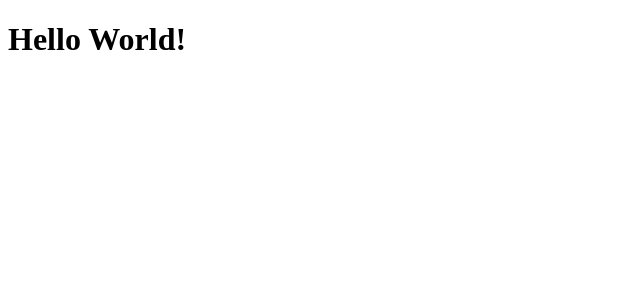
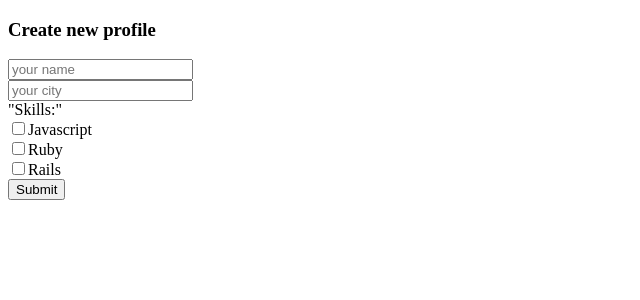
Before and after one commit to tadahmen/jrdev-job-hunt-FRONT, a React app: page / in a window 1280 px wide. Shown: the top 300 px of the page, without its empty margins (0-640 px from the left). Built offline with nearby package versions, Linux system fonts and the light colour scheme.

Commit message:
JuniorForm grotendeels af

```diff
--- /dev/null
+++ b/src/JuniorForm.js
@@ -0,0 +1,85 @@
+import React from 'react';
+import jQuery from 'jquery';
+
+class JuniorForm extends React.Component {
+  constructor() {
+    super();
+  }
+
+  createJunior(event) {
+    event.preventDefault();
+
+    let component = this;
+
+    let junior_id =this.props.juniorId;
+    let name = this.refs.newJuniorName.value;
+    let city = this.refs.newJuniorCity.value;
+    // let picture = this.refs.newJuniorPicture.value;
+    let javascript = this.refs.newJuniorJavascript.value;
+    let ruby = this.refs.newJuniorRuby.value;
+    let rails = this.refs.newJuniorRails.value;
+    // let  = this.refs.newJuniorCity.value;
+    // let  = this.refs.newJuniorCity.value;
+    // let  = this.refs.newJuniorCity.value;
+    // let  = this.refs.newJuniorCity.value;
+    // let  = this.refs.newJuniorCity.value;
+    // let  = this.refs.newJuniorCity.value;
+    // let  = this.refs.newJuniorCity.value;
+    // let  = this.refs.newJuniorCity.value;
+    // let  = this.refs.newJuniorCity.value;
+
+    let newJunior = {
+      id: null,
+      junior_id: junior_id,
+      name: name,
+      city: city,
+      javascript: javascript,
+      ruby: ruby,
+      rails: rails
+    };
+
+    jQuery.ajax({
+      type: "POST",
+      url: `http://localhost:5000/profiles/${junior_id}.json`,
+      data: JSON.stringify({
+          profile: newJunior
+      }),
+      contentType: "application/json",
+      dataType: "json"
+    })
+      .done(function(data) {
+        component.props.onChange();
+        component.refs.newJuniorInput.value = "";
+        component.refs.newJuniorDescription.value = "";
+      })
+
+      .fail(function(error) {
+        console.log(error);
+      });
+  }
+
+  render() {
+    return (
+      <div className="well">
+        <form onSubmit={this.createJunior.bind(this)}>
+          <h3>Create new profile</h3>
+              <input type="text" className="form-control" ref="newJuniorName" placeholder="your name" />
+              <br/>
+              <input type="text" className="form-control" ref="newJuniorCity" placeholder="your city" />
+              <br/>
+              "Skills:"
+              <br/>
+              <input type="checkbox" ref="newJuniorJavascript" name="Skills" value="true" />Javascript
+              <br/>
+              <input type="checkbox" ref="newJuniorRuby" name="Skills" value="true" />Ruby
+              <br/>
+              <input type="checkbox" ref="newJuniorRails" name="Skills" value="true" />Rails
+              <br/>
+              <button type="submit" className="btn btn-primary">Submit</button>
+        </form>
+      </div>
+    );
+  }
+}
+
+export default JuniorForm;
--- a/src/index.js
+++ b/src/index.js
@@ -1,5 +1,6 @@
 import React from 'react';
 import ReactDOM from 'react-dom';
-import App from './App';
+// import App from './App';
+import JuniorForm from './JuniorForm'    // <---------------- deze veranderen
 
-ReactDOM.render(<App />, document.getElementById('root'));
+ReactDOM.render(<JuniorForm />, document.getElementById('root'));    // <---------------App weer terugzetten waar nu JuniorForm staat
```
Also changed, not shown: src/JuniorProfile.js (added).
